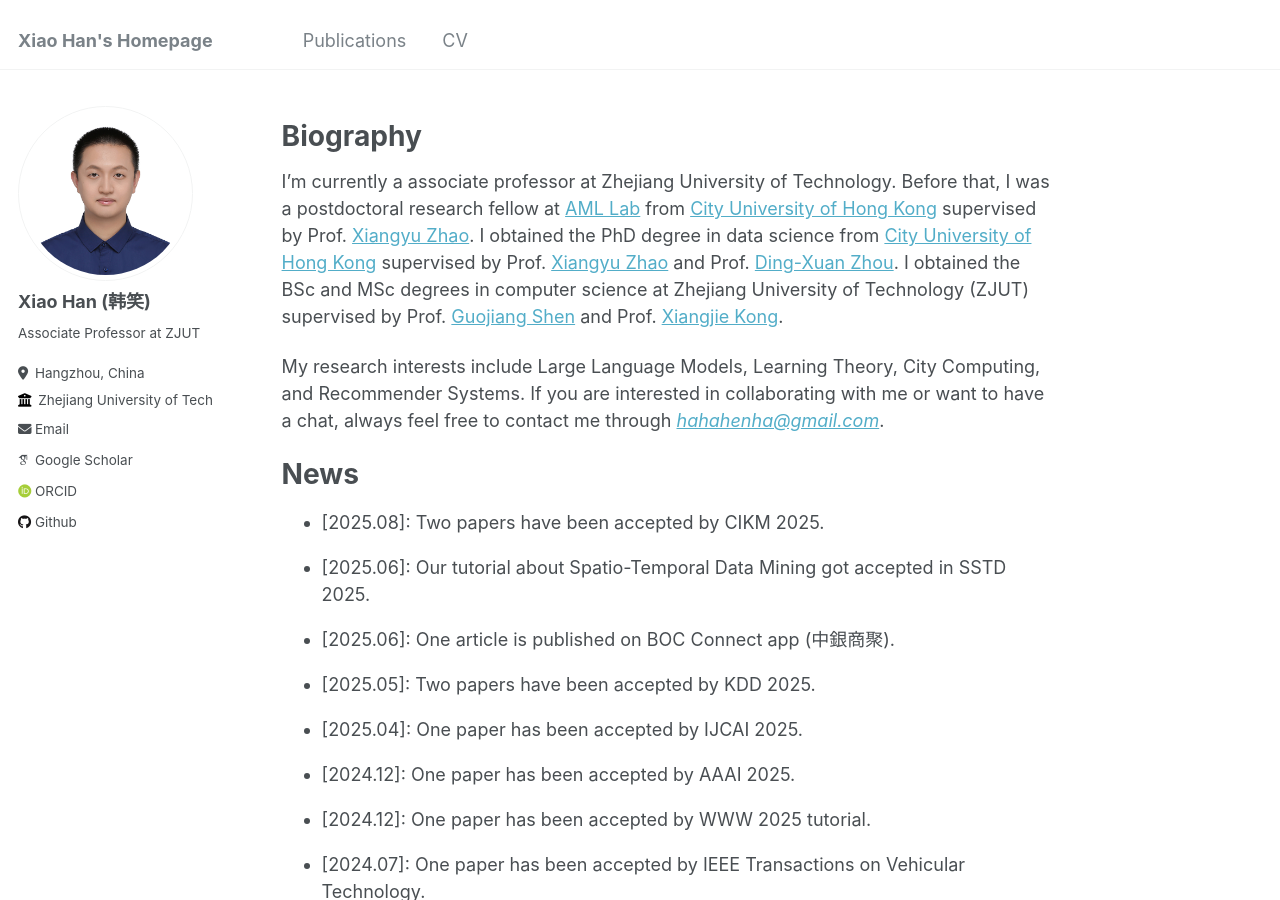
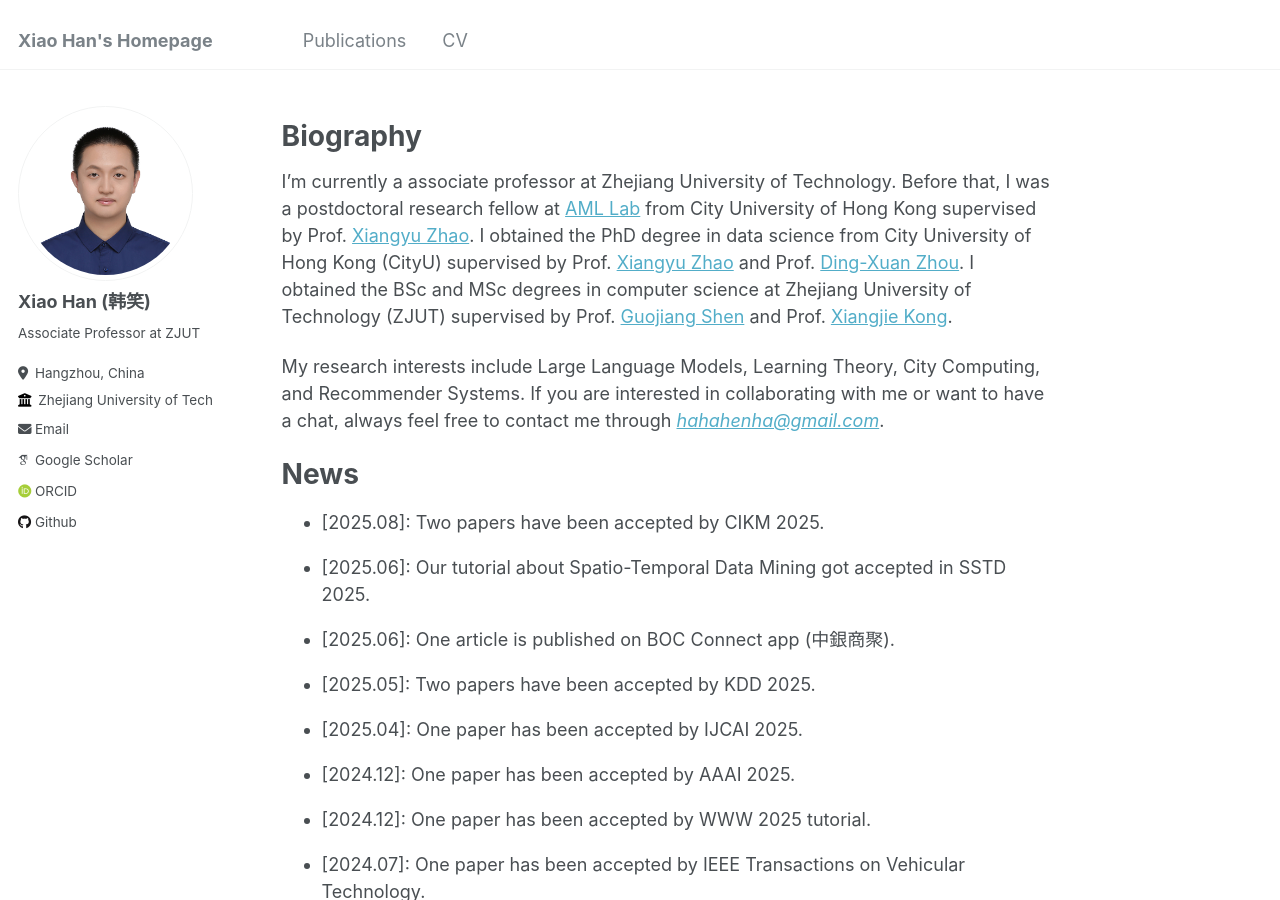
Before and after one commit to hahahenha/hahahenha.github.io, a Jekyll site: the page built from _pages/about.md, in a window 1280 px wide and 900 px high. Built offline with Jekyll 4.4.1, drawn with Linux system fonts in a browser that asks for light colours; some web fonts are replaced.

Commit message:
Update about.md

```diff
--- a/_pages/about.md
+++ b/_pages/about.md
@@ -17,8 +17,8 @@ redirect_from:
 # Biography
 
 I'm currently a associate professor at Zhejiang University of Technology.
-Before that, I was a postdoctoral research fellow at [AML Lab](https://aml-cityu.github.io/) from [City University of Hong Kong](https://www.cityu.edu.hk) supervised by Prof. [Xiangyu Zhao](https://zhaoxyai.github.io/).
-I obtained the PhD degree in data science from [City University of Hong Kong](https://www.cityu.edu.hk) supervised by Prof. [Xiangyu Zhao](https://zhaoxyai.github.io/) and Prof. [Ding-Xuan Zhou](https://www.sydney.edu.au/science/about/our-people/academic-staff/dingxuan-zhou.html).
+Before that, I was a postdoctoral research fellow at [AML Lab](https://aml-cityu.github.io/) from City University of Hong Kong supervised by Prof. [Xiangyu Zhao](https://zhaoxyai.github.io/).
+I obtained the PhD degree in data science from City University of Hong Kong (CityU) supervised by Prof. [Xiangyu Zhao](https://zhaoxyai.github.io/) and Prof. [Ding-Xuan Zhou](https://www.sydney.edu.au/science/about/our-people/academic-staff/dingxuan-zhou.html).
 I obtained the BSc and MSc degrees in computer science at Zhejiang University of Technology (ZJUT) supervised by Prof. [Guojiang Shen](https://homepage.zjut.edu.cn//sgj/) and Prof. [Xiangjie Kong](http://www.cssclab.cn/xjkong/).
 
 My research interests include Large Language Models, Learning Theory, City Computing, and Recommender Systems.
```
